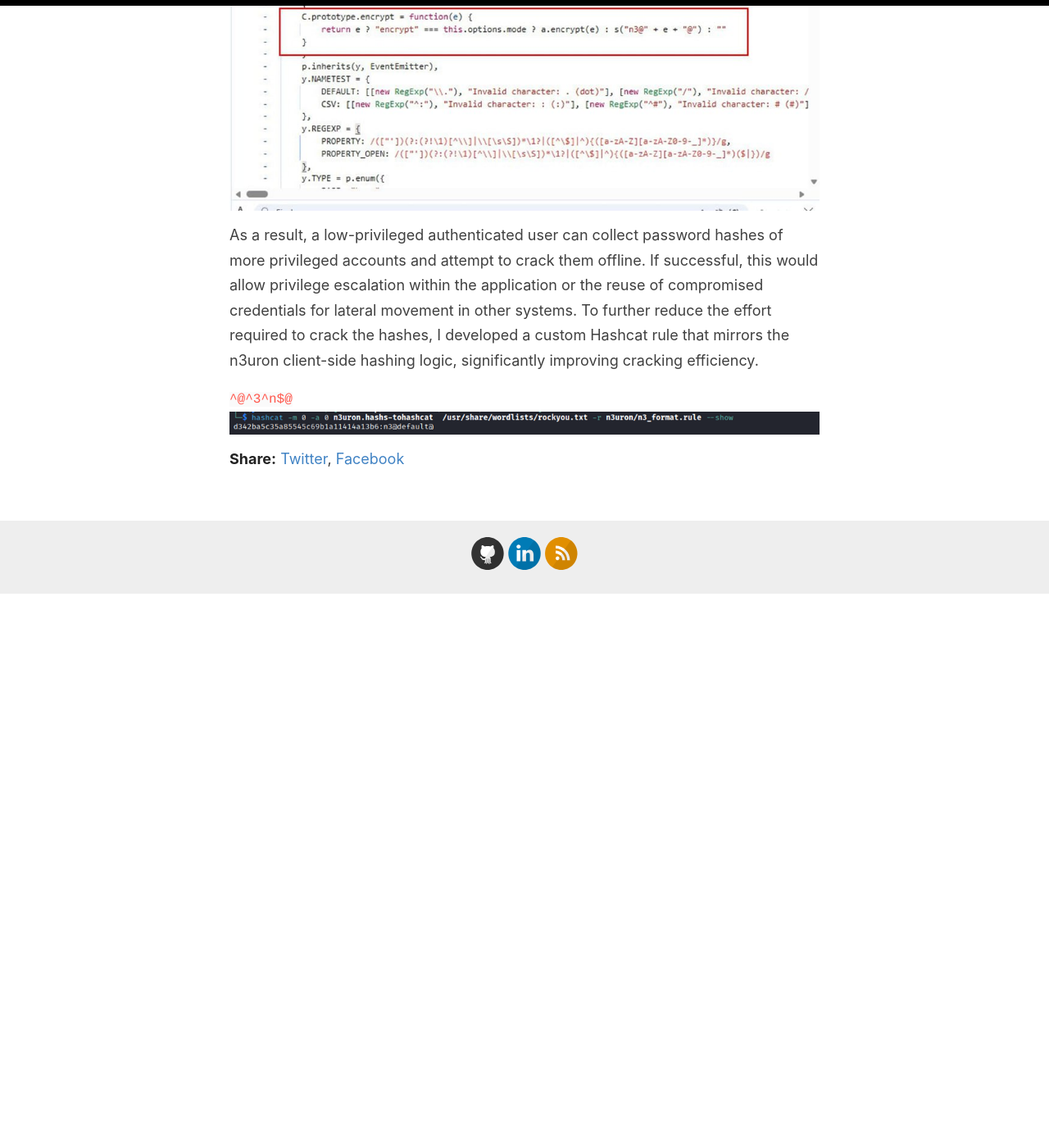
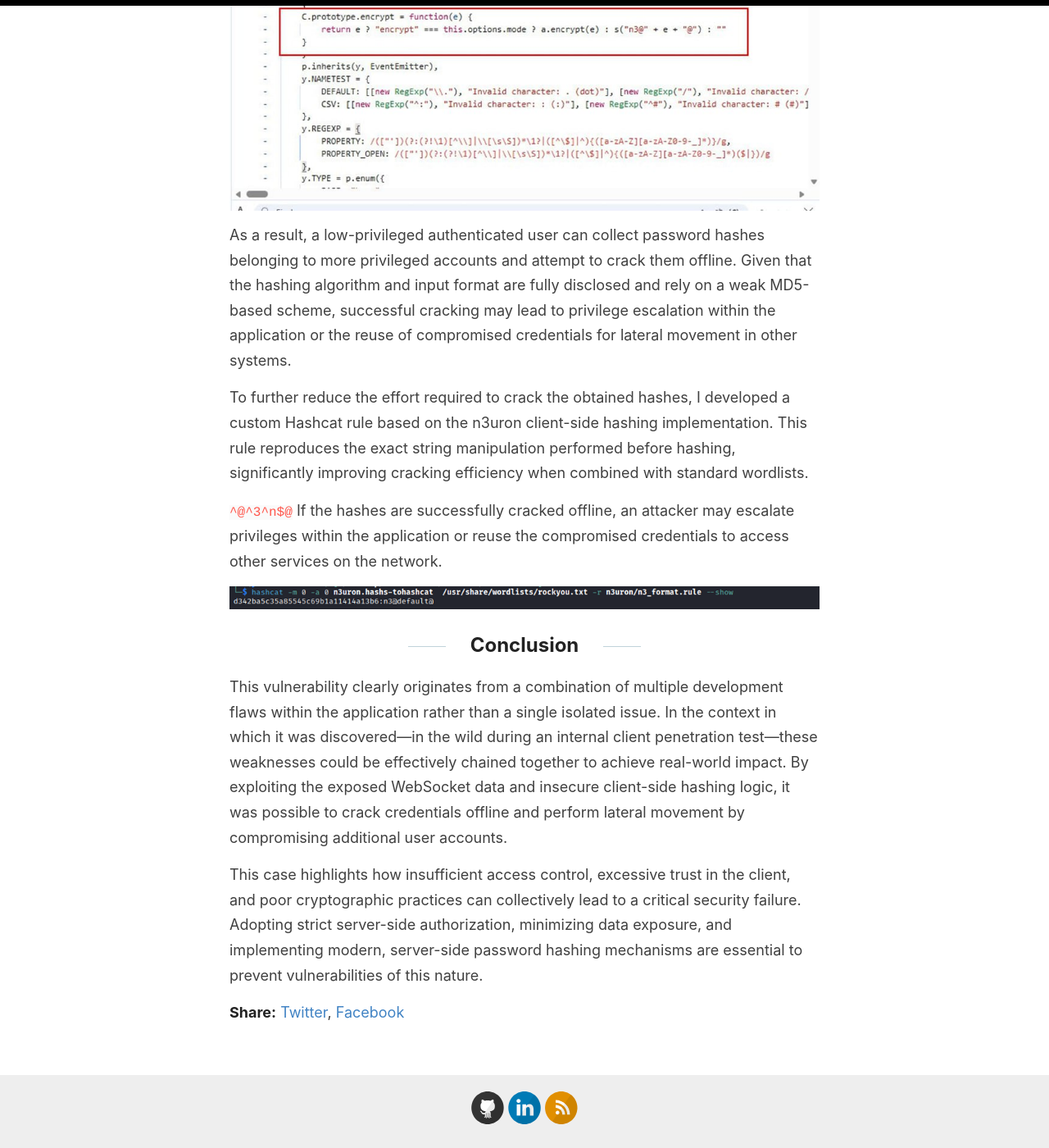
Before and after one commit to JoseAbreu28/JoseAbreu28.github.io, a Jekyll site: the page built from _posts/2026-01-23-CVE-2025-69929.md, in a window 1280 px wide and 1400 px high, scrolled down 2904 px. Shown: the whole window at 82% size. Built offline with Jekyll 4.4.1, drawn with Linux system fonts in a browser that asks for light colours; before the commit the page ends 3629 px from its top, so only the background shows below that.

Commit message:
Update 2026-01-23-CVE-2025-69929.md

````diff
--- a/_posts/2026-01-23-CVE-2025-69929.md
+++ b/_posts/2026-01-23-CVE-2025-69929.md
@@ -34,8 +34,16 @@ While interacting with this functionality, I monitored the application traffic a
 To further assess the impact, I analyzed the client-side JavaScript code located at /app/app.js and identified the function responsible for hashing user passwords. The application performs password hashing entirely on the client side using the MD5 algorithm applied to a predictable string format. Because this logic is exposed to the client, both the cryptographic function and its input are fully disclosed, enabling offline password cracking once the hashes are obtained.
 ![n3uron crypto](/images/DATA/n3uron_code.jpg)
 
-As a result, a low-privileged authenticated user can collect password hashes of more privileged accounts and attempt to crack them offline. If successful, this would allow privilege escalation within the application or the reuse of compromised credentials for lateral movement in other systems.
-To further reduce the effort required to crack the hashes, I developed a custom Hashcat rule that mirrors the n3uron client-side hashing logic, significantly improving cracking efficiency.
+As a result, a low-privileged authenticated user can collect password hashes belonging to more privileged accounts and attempt to crack them offline. Given that the hashing algorithm and input format are fully disclosed and rely on a weak MD5-based scheme, successful cracking may lead to privilege escalation within the application or the reuse of compromised credentials for lateral movement in other systems.
+
+To further reduce the effort required to crack the obtained hashes, I developed a custom Hashcat rule based on the n3uron client-side hashing implementation. This rule reproduces the exact string manipulation performed before hashing, significantly improving cracking efficiency when combined with standard wordlists.
 
 ```^@^3^n$@```
+If the hashes are successfully cracked offline, an attacker may escalate privileges within the application or reuse the compromised credentials to access other services on the network.
+
 ![n3uron crypto](/images/DATA/hashcat_rule.png)
+
+## Conclusion
+This vulnerability clearly originates from a combination of multiple development flaws within the application rather than a single isolated issue. In the context in which it was discovered—in the wild during an internal client penetration test—these weaknesses could be effectively chained together to achieve real-world impact. By exploiting the exposed WebSocket data and insecure client-side hashing logic, it was possible to crack credentials offline and perform lateral movement by compromising additional user accounts.
+
+This case highlights how insufficient access control, excessive trust in the client, and poor cryptographic practices can collectively lead to a critical security failure. Adopting strict server-side authorization, minimizing data exposure, and implementing modern, server-side password hashing mechanisms are essential to prevent vulnerabilities of this nature.
````
